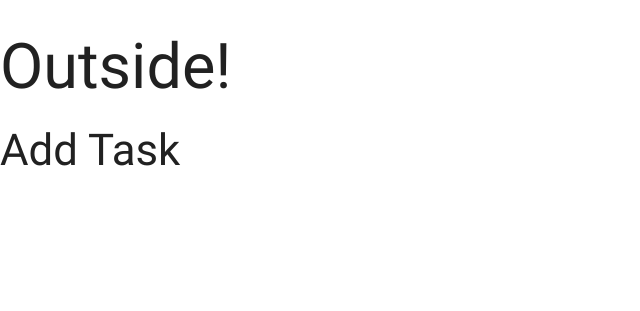
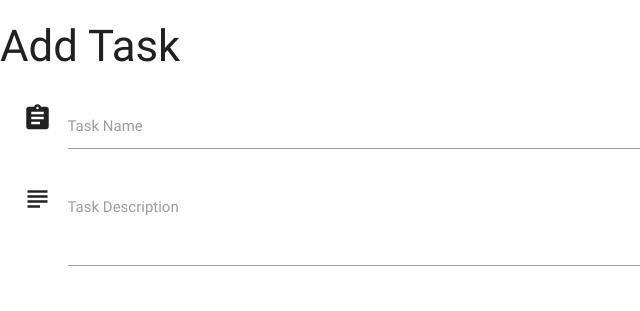
Before and after one commit to Rhyl1/miniprojectMongo, a Flask app: page /addtask in a window 1280 px wide. Shown: the top 311 px of the page, without its empty margins (0-640 px from the left). Run offline with Flask 2, Linux system fonts and the light colour scheme; some libraries are stand-ins or nearby versions.

Commit message:
added 2 formfields to addtask.html

```diff
--- a/templates/addtask.html
+++ b/templates/addtask.html
@@ -2,5 +2,21 @@
 {% block content %}
 
 <h3>Add Task</h3>
+<div class="row">
+    <form action="" method="POST" class="col s12">
+      <div class="row">
+        <div class="input-field col s12">
+          <i class="material-icons prefix">assignment</i>
+          <input id="task_name" name="task_name" type="text" class="validate">
+          <label for="icon_prefix">Task Name</label>
+        </div>
+        <div class="input-field col s12">
+          <i class="material-icons prefix">subject</i>
+          <textarea id="task_desc" name="task_desc" class="materialize-textarea"></textarea>
+          <label for="icon_telephone">Task Description</label>
+        </div>
+      </div>
+    </form>
+  </div>
 
 {% endblock %}
--- a/templates/base.html
+++ b/templates/base.html
@@ -9,7 +9,7 @@
     <title>Document</title>
 </head>
 <body>
-        <h1>Outside!</h1>
+
         {% block content %}
         {% endblock %}
 
```
